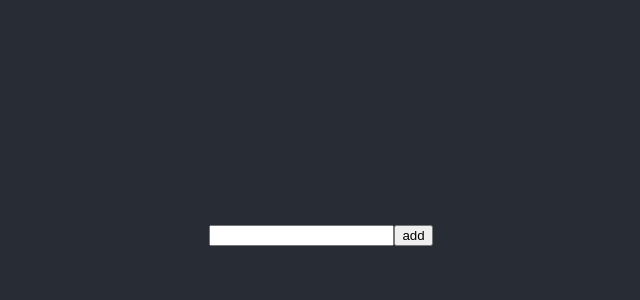
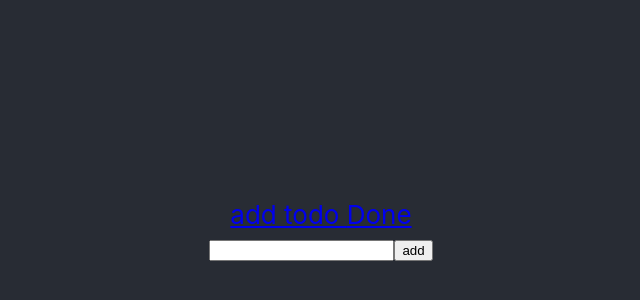
Before and after one commit to Ellie04162606/TodoList, a React (Create React App) app: page / in a window 1280 px wide. Shown: the part 170-470 px from the top of the page, without its empty margins (319-959 px from the left). Built offline with nearby package versions, Linux system fonts and the light colour scheme.

Commit message:
[ToDoList][Ellie & Jack] feature: add menu component with add todo button and down button

```diff
--- a/src/App.js
+++ b/src/App.js
@@ -1,14 +1,16 @@
 import React from 'react';
-import logo from './logo.svg';
+// import logo from './logo.svg';
 import './App.css';
 import TodoList from "./components/TodoList";
 import { HashRouter, Route } from "react-router-dom";
 import FinishedItemsList from "./components/FinishedItemsList";
+import Menu from "./menu"
 function App() {
   return (
     <div className="App">
       <header className="App-header">
         <HashRouter>
+          <Menu />
           <Route>
             <Route path="/" exact component={TodoList} />
             <Route path="/finished" exact component={FinishedItemsList} />
--- /dev/null
+++ b/src/menu/index.jsx
@@ -0,0 +1,14 @@
+import React, { Component } from "react";
+import { Link } from "react-router-dom";
+class menu extends Component {
+  render() {
+    return (
+      <div>
+        <Link to="/"> add todo </Link>
+
+        <Link to="/finished"> Done </Link>
+      </div>
+    );
+  }
+}
+export default menu;
```
